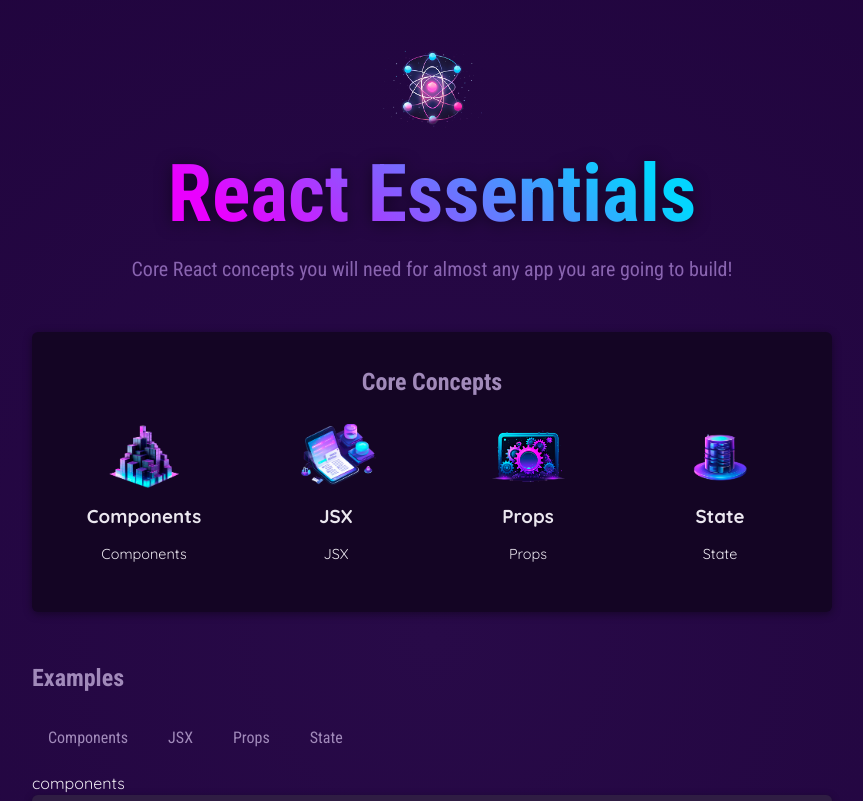
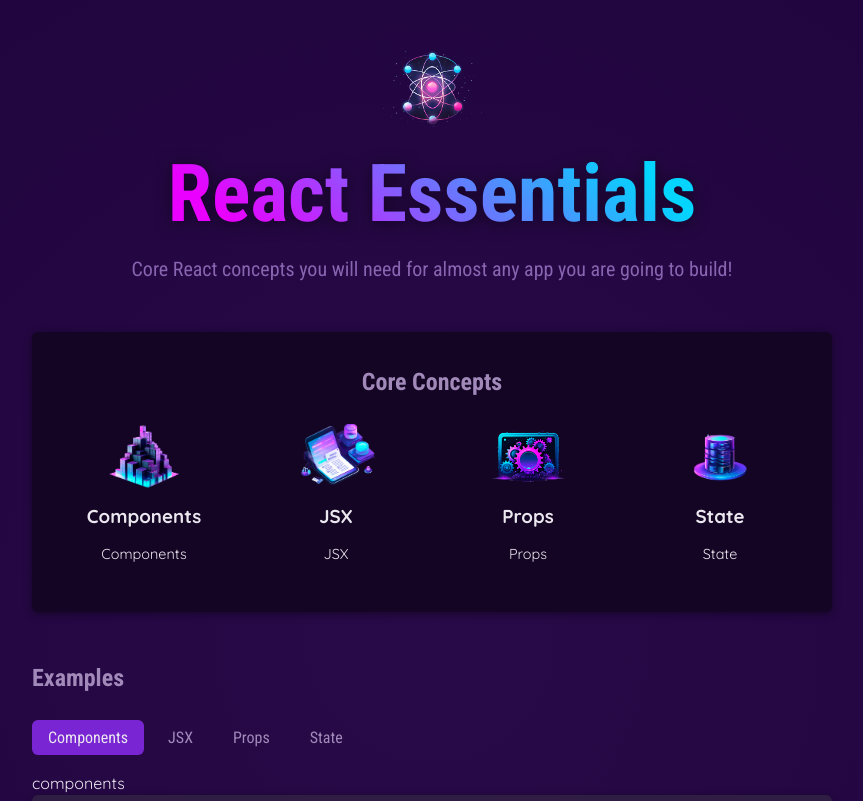
Before and after one commit to PRANEETHNS/React, a React (Vite) app in the folder 01-starting-project/: page / in a window 1280 px wide. Shown: the top 801 px of the page, without its empty margins (208-1071 px from the left). Built offline with nearby package versions, Linux system fonts and the light colour scheme.

Commit message:
Standardize code reusability

```diff
--- a/01-starting-project/src/App.jsx
+++ b/01-starting-project/src/App.jsx
@@ -8,6 +8,10 @@ import {EXAMPLES} from './data.js';
 
 function App() {
   const [selectedTopic, setSelectedTopic] = useState('components');
+  const componentVal = 'components';
+  const jsxVal = 'jsx';
+  const propsVal = 'props';
+  const stateVal = 'state';
 
   function handleSelect(selectedButton){
     setSelectedTopic(selectedButton);
@@ -15,6 +19,7 @@ function App() {
   }
 
   return (
+
     <div>
       <Header></Header>
       <main>
@@ -29,10 +34,10 @@ function App() {
         <section id="examples">
           <h2>Examples</h2>
           <menu>
-           <TabButton buttonClicked={()=> handleSelect('components')}>Components</TabButton>
-           <TabButton buttonClicked={()=> handleSelect('jsx')}>JSX</TabButton>
-           <TabButton buttonClicked={()=> handleSelect('props')}>Props</TabButton>
-           <TabButton buttonClicked={()=> handleSelect('state')}> State</TabButton>
+           <TabButton buttonClicked={()=> handleSelect(componentVal)} isTabSelected={selectedTopic===componentVal}>Components</TabButton>
+           <TabButton buttonClicked={()=> handleSelect(jsxVal)} isTabSelected={selectedTopic===jsxVal}>JSX</TabButton>
+           <TabButton buttonClicked={()=> handleSelect(propsVal)} isTabSelected={selectedTopic===propsVal}>Props</TabButton>
+           <TabButton buttonClicked={()=> handleSelect(stateVal)} isTabSelected={selectedTopic===stateVal}> State</TabButton>
           </menu>
           {selectedTopic}
 
--- a/01-starting-project/src/components/TabButton/TabButton.jsx
+++ b/01-starting-project/src/components/TabButton/TabButton.jsx
@@ -1,10 +1,10 @@
-export default function TabButton({children, buttonClicked}){
+export default function TabButton({children, buttonClicked, isTabSelected}){
 
     function handleClick() {
         console.log('Hello world')
     }
 
     return (
-        <li><button onClick={buttonClicked}>{children}</button></li>
+        <li><button className={isTabSelected? 'active':undefined} onClick={buttonClicked}>{children}</button></li>
     );
 }
```
